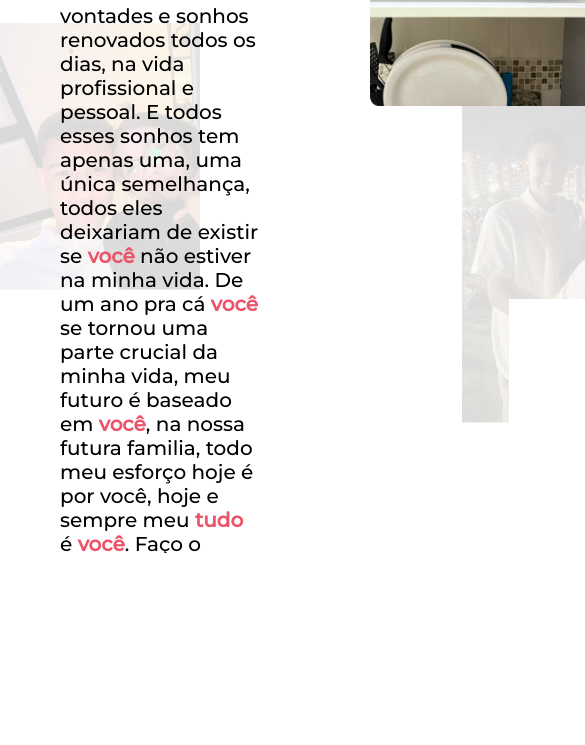
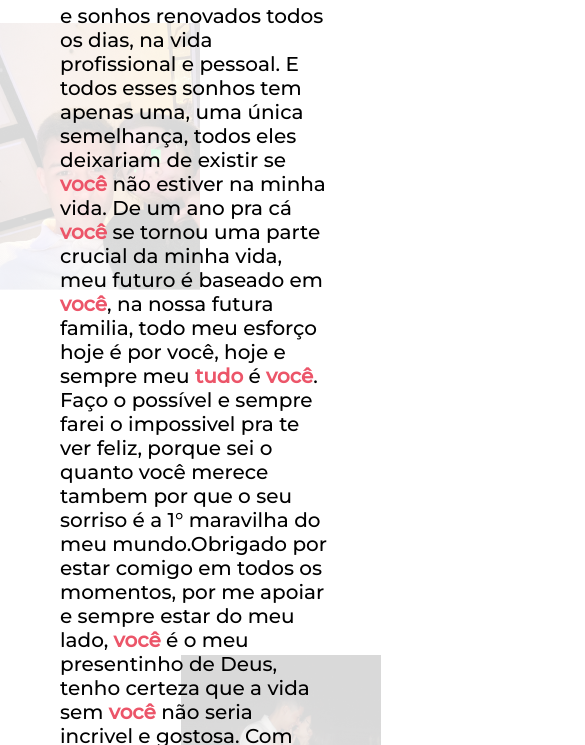
Before and after one commit to arthur7gms/Pra-voce, a plain HTML site: page index.html in a window 390 px wide. Shown: the part 464-1209 px from the top of the page, 585 px wide, since content can reach past the window. Drawn offline with Linux system fonts and the light colour scheme; a web font is replaced by a local one.

Commit message:
Aplicando Responsividade

```diff
--- a/style.css
+++ b/style.css
@@ -85,3 +85,8 @@ main{
 .texto_spotify > a{
     text-decoration: none;
 }
+@media (max-width: 768px) {
+    .geral{
+        flex-direction: column;
+    }
+}
```
